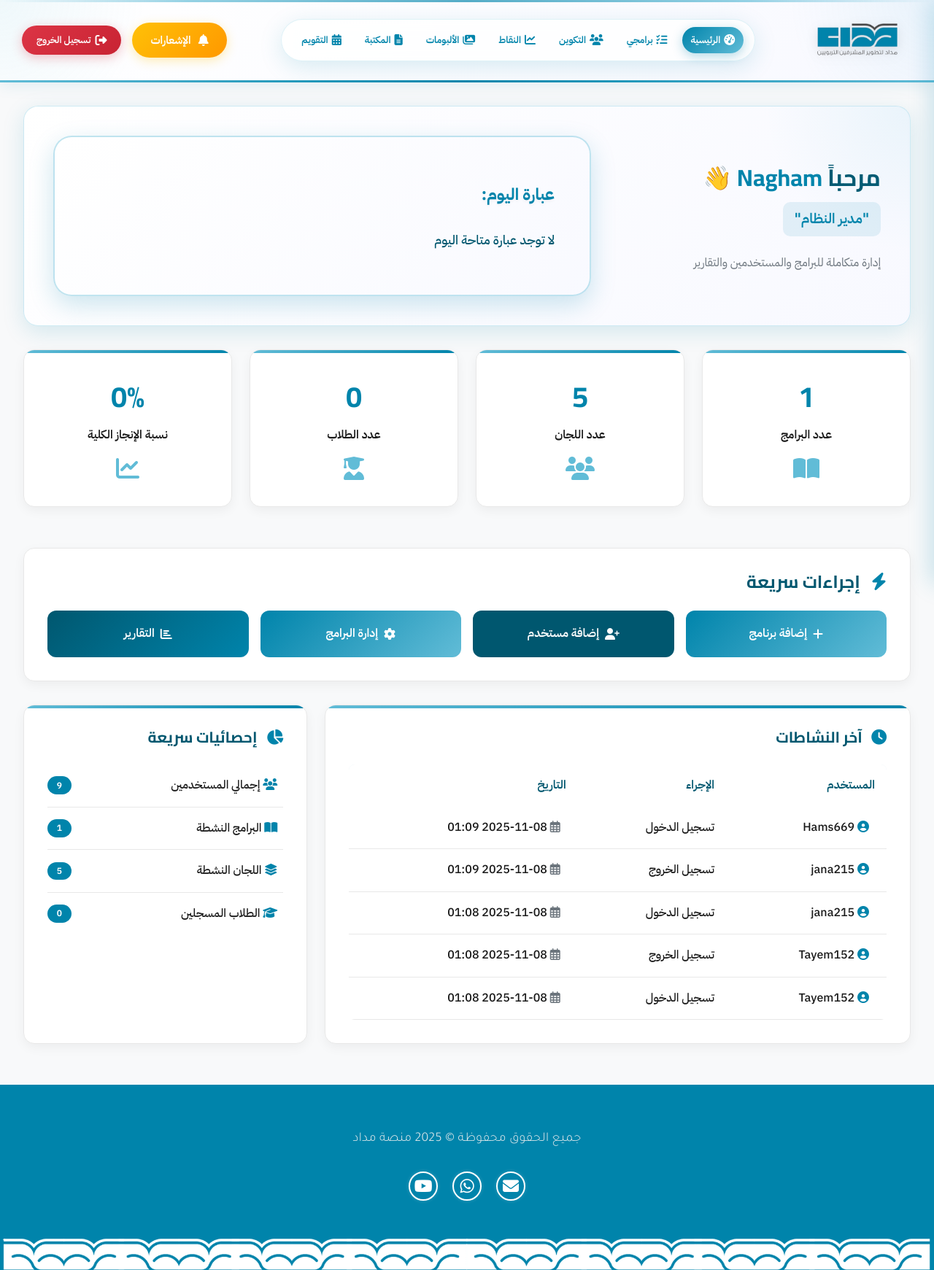
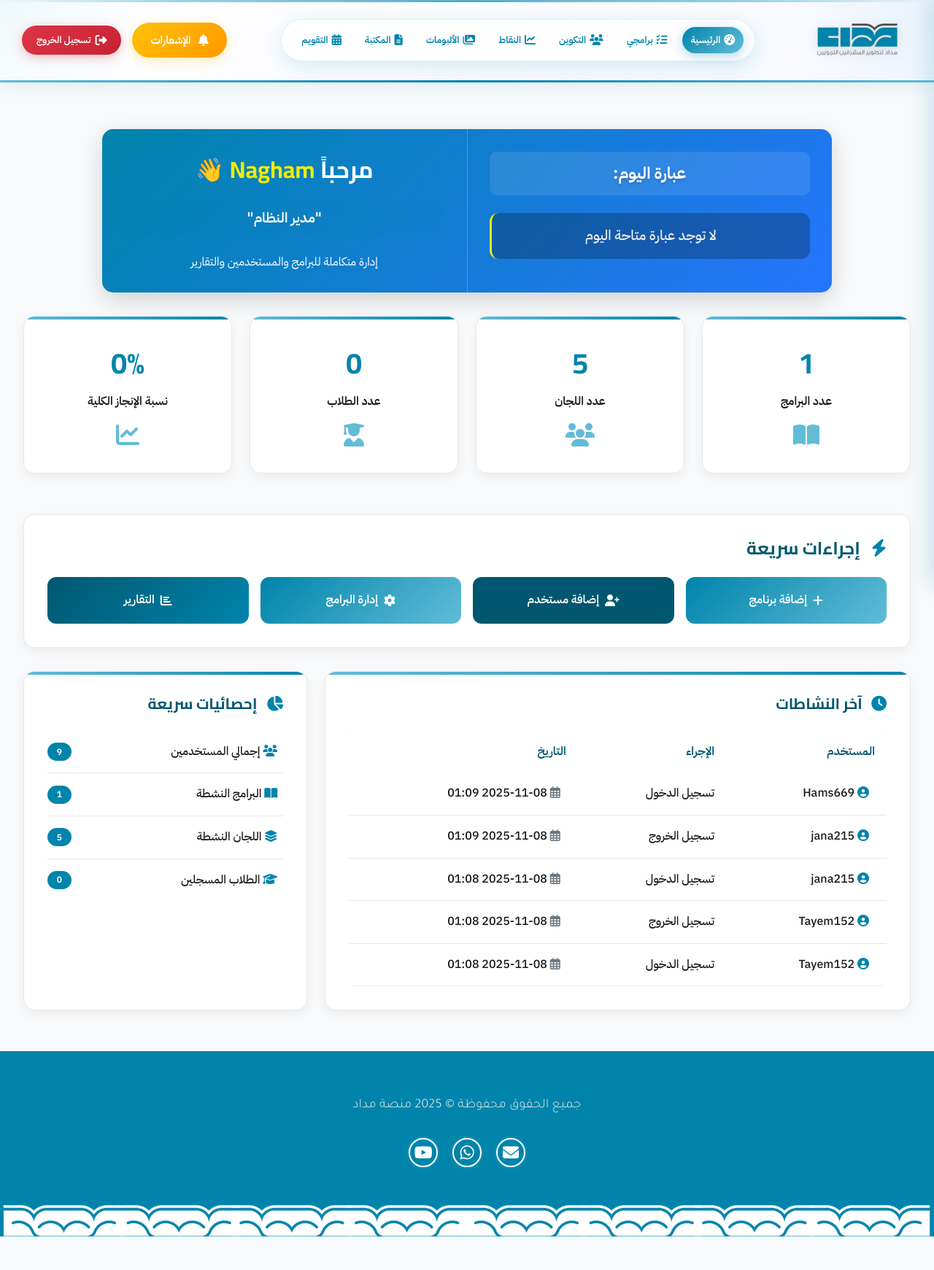
Before and after one commit to jojo-bojo-coder/Islamic_learning_platform, a Django app: page /director_dashboard/ in a window 1280 px wide. Shown: the whole page at 73% size. After the commit the page ends 1695 px from the top, so only its background shows below. Run offline with Django 5.2, Linux system fonts and the light colour scheme; a user stored in the database is signed in; data comes from the database, SQL or seed files in the repository; data that the repository does not hold is empty; some web fonts are replaced.

Commit message:
update008

```diff
--- a/director_dashboard/views.py
+++ b/director_dashboard/views.py
@@ -40,10 +40,7 @@ def dashboard(request):
 
             if cultural_committee:
                 from datetime import date
-                daily_phrase = DailyPhrase.objects.filter(
-                    display_date=date.today(),
-                    is_active=True
-                ).first()
+                daily_phrase = DailyPhrase.get_today_phrase()
     except Exception as e:
         # Log the error but don't break the dashboard
         print(f"Error fetching daily phrase: {e}")
--- a/templates/director_dashboard/dashboard.html
+++ b/templates/director_dashboard/dashboard.html
@@ -7,35 +7,6 @@
 
 {% block extra_css %}
 <style>
-    /* Welcome Container Styling */
-    .welcome-container {
-        background: linear-gradient(135deg, #ffffff 0%, #f8f9ff 100%);
-        border-radius: 20px;
-        padding: 2.5rem;
-        margin-bottom: 2rem;
-        box-shadow: 0 8px 30px rgba(0, 132, 171, 0.15);
-        border: 1px solid rgba(97, 188, 215, 0.3);
-        position: relative;
-        overflow: hidden;
-    }
-
-    .welcome-container::before {
-        content: "";
-        position: absolute;
-        top: 0;
-        right: 0;
-        width: 200px;
-        height: 200px;
-        background: radial-gradient(circle at top right, rgba(97, 188, 215, 0.1) 0%, transparent 70%);
-        pointer-events: none;
-    }
-
-    .welcome-box {
-        display: flex;
-        justify-content: space-between;
-        align-items: center;
-        gap: 2rem;
-    }
 
     .user-section {
         flex: 1;
@@ -69,71 +40,6 @@
         color: var(--text-gray);
         margin-top: 1rem;
     }
-
-    .quotes-section {
-        flex: 0 0 65%;
-        background: linear-gradient(135deg, rgba(255, 255, 255, 0.9) 0%, rgba(248, 249, 255, 0.9) 100%);
-        backdrop-filter: blur(15px);
-        border-radius: 25px;
-        padding: 3rem;
-        border: 2px solid rgba(97, 188, 215, 0.4);
-        box-shadow: 0 12px 35px rgba(0, 132, 171, 0.2);
-        min-height: 220px;
-        display: flex;
-        align-items: center;
-        position: relative;
-        overflow: hidden;
-    }
-
-    .quotes-section::before {
-        content: "";
-        position: absolute;
-        top: -50%;
-        right: -50%;
-        width: 200px;
-        height: 200px;
-        background: radial-gradient(circle, rgba(97, 188, 215, 0.2) 0%, transparent 70%);
-        pointer-events: none;
-    }
-
-    .quotes-section::after {
-        content: """;
-        position: absolute;
-        top: 20px;
-        right: 25px;
-        font-size: 5rem;
-        color: rgba(97, 188, 215, 0.2);
-        font-family: serif;
-        line-height: 1;
-    }
-
-    .quotes-container {
-        width: 100%;
-        position: relative;
-        z-index: 1;
-    }
-
-    .quote-text {
-        margin: 0;
-        color: var(--blue-dark);
-        font-weight: 500;
-        line-height: 1.9;
-        font-size: 1.2rem;
-    }
-
-    .quote-text:first-child {
-        font-weight: 700;
-        color: var(--blue-primary);
-        margin-bottom: 1.2rem;
-        font-size: 1.4rem;
-        text-shadow: 0 2px 4px rgba(0, 0, 0, 0.05);
-    }
-
-    .quote-text:last-child {
-        margin-top: 1.5rem;
-        font-size: 1.1rem;
-    }
-
     /* Statistics Cards - Using director_base colors */
     .stat-card {
         background: var(--white);
@@ -431,23 +337,261 @@
             font-size: 2rem;
         }
     }
+
+    :root {
+        --primary-color: #0084AB;
+        --secondary-color: #eded00;
+        --gradient-start: #6a11cb;
+        --gradient-end: #2575fc;
+        --text-color: #333;
+        --text-light: #666;
+        --white: #ffffff;
+        --shadow-light: rgba(0, 132, 171, 0.1);
+        --shadow-medium: rgba(0, 132, 171, 0.2);
+        --shadow-strong: rgba(0, 132, 171, 0.6);
+        --border-radius: 15px;
+        --transition: all 0.3s ease;
+    }
+
+    /* تحديث تصميم Welcome Container ليكون مطابقًا لـ index.html */
+    .welcome-container {
+        display: flex;
+        justify-content: center;
+        margin: 2rem auto;
+        padding: 0 1.25rem;
+        animation: zoomIn 0.8s ease;
+    }
+
+    .welcome-box {
+        display: flex;
+        width: 100%;
+        max-width: 62.5rem;
+        background: linear-gradient(135deg, var(--primary-color) 0%, var(--gradient-end) 100%);
+        border-radius: var(--border-radius);
+        overflow: hidden;
+        box-shadow: 0 0.625rem 1.875rem rgba(0, 0, 0, 0.15);
+        color: var(--white);
+        flex-direction: row-reverse;
+        animation: slideInFromTop 1s ease 0.2s both;
+    }
+
+    .quotes-section {
+        flex: 1;
+        padding: 1.875rem;
+        border-left: 1px solid rgba(255, 255, 255, 0.2);
+        display: flex;
+        flex-direction: column;
+        justify-content: center;
+        animation: slideInLeft 0.8s ease 0.4s both;
+    }
+
+    .quotes-container {
+    min-height: auto; /* إزالة الارتفاع الثابت */
+    overflow: visible; /* عرض المحتوى بالكامل */
+    display: flex;
+    flex-direction: column;
+    align-items: center;
+    justify-content: center;
+}
+
+    .quote {
+        opacity: 0;
+        transform: translateY(1.25rem);
+        transition: opacity 0.5s ease, transform 0.5s ease;
+        position: absolute;
+        width: 100%;
+        animation: floatIn 1s ease 0.6s both;
+    }
+
+    .quote.active {
+    opacity: 1 !important; /* تأكد من أن النص ظاهر */
+    transform: none !important; /* إزالة أي تحويلات */
+    position: relative; /* تأكد من أن العنصر في مكانه الطبيعي */
+}
+
+    .quote-text {
+        font-size: 1.25rem;
+        line-height: 1.6;
+        margin-bottom: 0.9375rem;
+        font-weight: 500;
+        color: #eee;
+        text-align: center;
+        padding: 0.625rem;
+        background: rgba(0, 0, 0, 0.2);
+        border-radius: 0.625rem;
+        position: relative;
+    }
+
+    .quote-text::before {
+        display: none !important;
+    }
+
+    .quote-text::after {
+        display: none !important;
+    }
+
+    .user-section {
+        flex: 1;
+        padding: 1.875rem;
+        display: flex;
+        flex-direction: column;
+        justify-content: center;
+        text-align: center;
+        animation: slideInRight 0.8s ease 0.4s both;
+    }
+
+    .title {
+        font-size: 1.75rem;
+        margin-bottom: 0.9375rem;
+        font-weight: 700;
+        animation: typeWriter 1.5s ease 0.8s both;
+    }
+
+    .title span {
+        color: var(--secondary-color);
+        animation: bounce 2s ease 1.2s infinite;
+    }
+
+    .team {
+        font-size: 1.25rem;
+        margin: 0.625rem 0;
+        color: rgba(255, 255, 255, 0.9);
+        font-weight: 600;
+        animation: fadeInUp 0.8s ease 1s both;
+    }
+
+    .message {
+        font-size: 1.125rem;
+        line-height: 1.5;
+        color: rgba(255, 255, 255, 0.9);
+        animation: fadeInUp 0.8s ease 1.2s both;
+    }
+
+    /* التحسينات لـ dashboard.html */
+    .quote-text:first-child {
+        font-weight: 700;
+        color: white; /* استخدام اللون الأصفر الثانوي */
+        margin-bottom: 1.2rem;
+        font-size: 1.4rem;
+        text-shadow: 0 2px 4px rgba(0, 0, 0, 0.2);
+        background: rgba(255, 255, 255, 0.1);
+        padding: 0.75rem;
+        border-radius: 10px;
+    }
+
+    .quote-text:last-child {
+        margin-top: 1.5rem;
+        font-size: 1.2rem;
+        background: rgba(0, 0, 0, 0.25);
+        padding: 1rem;
+        border-radius: 12px;
+        border-left: 3px solid var(--secondary-color);
+    }
+
+    .quote-text:last-child small {
+        display: block;
+        margin-top: 0.5rem;
+        font-size: 1rem;
+        color: rgba(255, 255, 255, 0.7);
+        font-style: italic;
+    }
+
+
+    /* الأجهزة اللوحية */
+    @media (max-width: 768px) {
+        .welcome-box {
+            flex-direction: column;
+        }
+
+        .quotes-section {
+            border-left: none;
+            border-top: 1px solid rgba(255, 255, 255, 0.2);
+            text-align: center;
+            padding: 1.25rem;
+        }
+
+        .user-section {
+            padding: 1.25rem;
+        }
+
+        .quote-text {
+            font-size: 1.125rem;
+        }
+
+        .title {
+            font-size: 1.5rem;
+        }
+
+        .team {
+            font-size: 1.125rem;
+        }
+
+        .message {
+            font-size: 1rem;
+        }
+    }
+
+    /* الهواتف الذكية */
+    @media (max-width: 480px) {
+        .welcome-container {
+            margin: 1.875rem auto 0.9375rem;
+        }
+
+        .quotes-section,
+        .user-section {
+            padding: 0.9375rem;
+        }
+
+        .title {
+            font-size: 1.5rem;
+        }
+
+        .team {
+            font-size: 1.125rem;
+        }
+
+        .message {
+            font-size: 1rem;
+        }
+    }
+
+    /* الشاشات الصغيرة جداً */
+    @media (max-width: 360px) {
+        .welcome-container {
+            padding: 0 0.625rem;
+        }
+
+        .quote-text {
+            font-size: 1rem;
+            padding: 0.5rem;
+        }
+    }
 </style>
 {% endblock %}
 
 {% block content %}
 <!-- Welcome Container -->
-<div class="welcome-container fade-in-up">
+<div class="welcome-container ">
     <div class="welcome-box">
         <div class="user-section">
-            <div class="title">مرحباً <span>{{ user.first_name }} 👋</span></div>
-            <div class="team">"مدير النظام"</div>
-            <div class="message">إدارة متكاملة للبرامج والمستخدمين والتقارير</div>
+            <div class="title" style="color: white;">مرحباً <span style="color: #eded00;">{{ user.first_name }} 👋</span></div>
+            <div class="team" style="color: white;">"مدير النظام"</div>
+            <div class="message" style="color: white;">إدارة متكاملة للبرامج والمستخدمين والتقارير</div>
         </div>
         <div class="quotes-section">
             <div class="quotes-container">
                 <div class="quote active">
-                    <p class="quote-text">عبارة اليوم:</p>
-                    <p class="quote-text">{{ daily_phrase.phrase|default:"لا توجد عبارة متاحة اليوم" }}</p>
+                    <p class="quote-text" style="color: white;">عبارة اليوم:</p>
+                    <p class="quote-text">
+                        {% if daily_phrase %}
+                            {{ daily_phrase.phrase }}
+                            {% if daily_phrase.author %}
+                                <br><small>- {{ daily_phrase.author }}</small>
+                            {% endif %}
+                        {% else %}
+                            لا توجد عبارة متاحة اليوم
+                        {% endif %}
+                    </p>
                 </div>
             </div>
         </div>
```
Also changed, not shown: islamic_learning/settings.py (+13 -18 lines).
